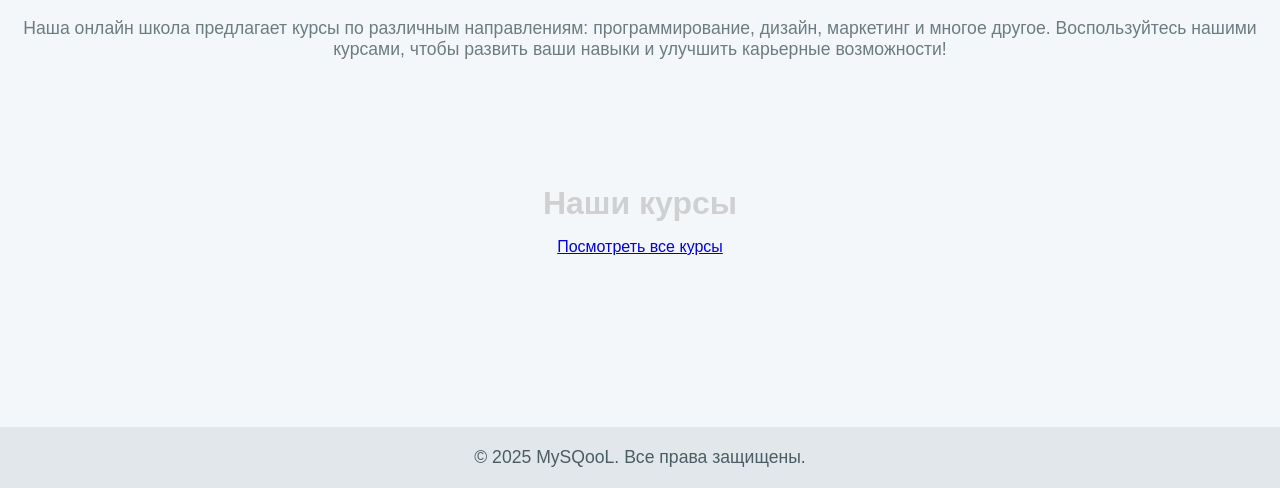
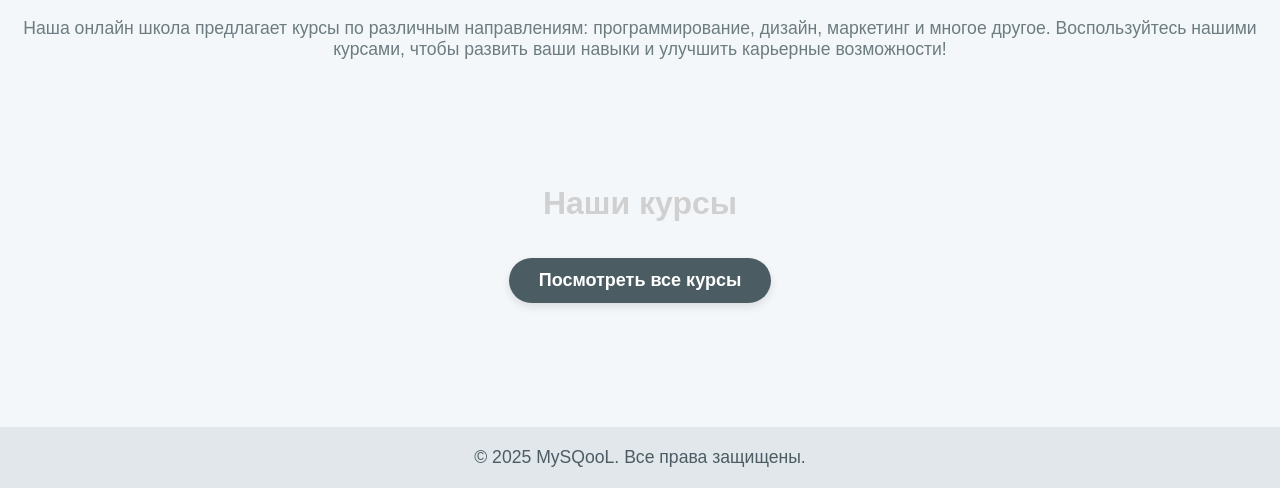
Before and after one commit to anastasia-kav/mysqool, a Django app: page / in a window 1280 px wide. Shown: the part 312-800 px from the top of the page. Run offline with Django 5.2, Linux system fonts and the light colour scheme.

Commit message:
Fix style

```diff
--- a/courses/templates/courses/about.html
+++ b/courses/templates/courses/about.html
@@ -25,10 +25,10 @@
     </section>
 
     <section class="courses">
-        <h2>Наши курсы</h2>
-        <ul>
-            <li><a href="{% url 'course_list' %}">Посмотреть все курсы</a></li>
-        </ul>
+    <h2>Наши курсы</h2>
+    <ul>
+        <li><a href="{% url 'course_list' %}" class="view-courses-button">Посмотреть все курсы</a></li>
+    </ul>
     </section>
 
     <footer>
```
